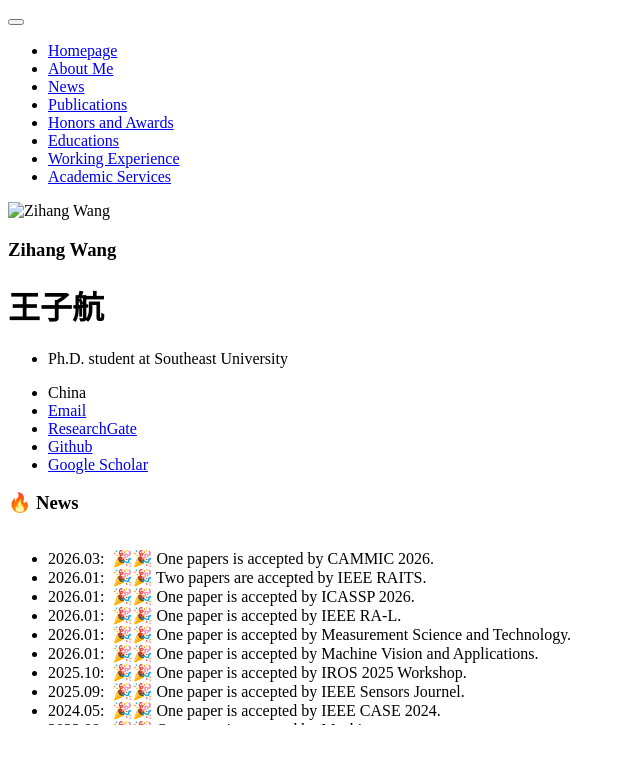
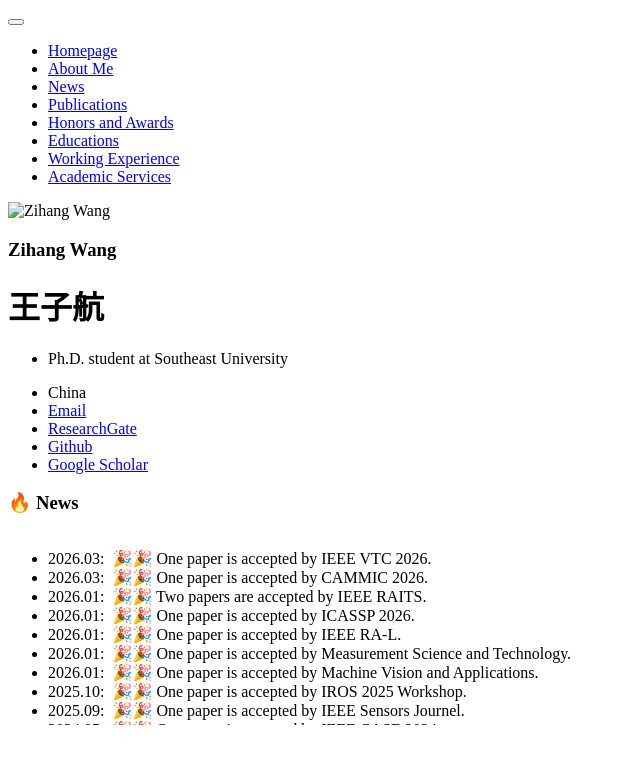
Before and after one commit to wangzihanggg/wangzihanggg.github.io, a Jekyll site: the page built from _pages/includes/news.md, in a window 1280 px wide. Shown: the top 764 px of the page, without its empty margins (0-640 px from the left). Built offline with Jekyll 4.4.1, drawn with Linux system fonts in a browser that asks for light colours; our own code applies the rules of GitHub Pages for plain Markdown files.

Commit message:
Update accepted papers in news section

```diff
--- a/_pages/includes/news.md
+++ b/_pages/includes/news.md
@@ -57,7 +57,8 @@
   </ul> -->
 
   <ul>
-    <li>2026.03: &nbsp;🎉🎉 One papers is accepted by CAMMIC 2026.</li>
+    <li>2026.03: &nbsp;🎉🎉 One paper is accepted by IEEE VTC 2026.</li>
+    <li>2026.03: &nbsp;🎉🎉 One paper is accepted by CAMMIC 2026.</li>
     <li>2026.01: &nbsp;🎉🎉 Two papers are accepted by IEEE RAITS.</li>
     <li>2026.01: &nbsp;🎉🎉 One paper is accepted by ICASSP 2026.</li>
     <li>2026.01: &nbsp;🎉🎉 One paper is accepted by IEEE RA-L.</li>
```
